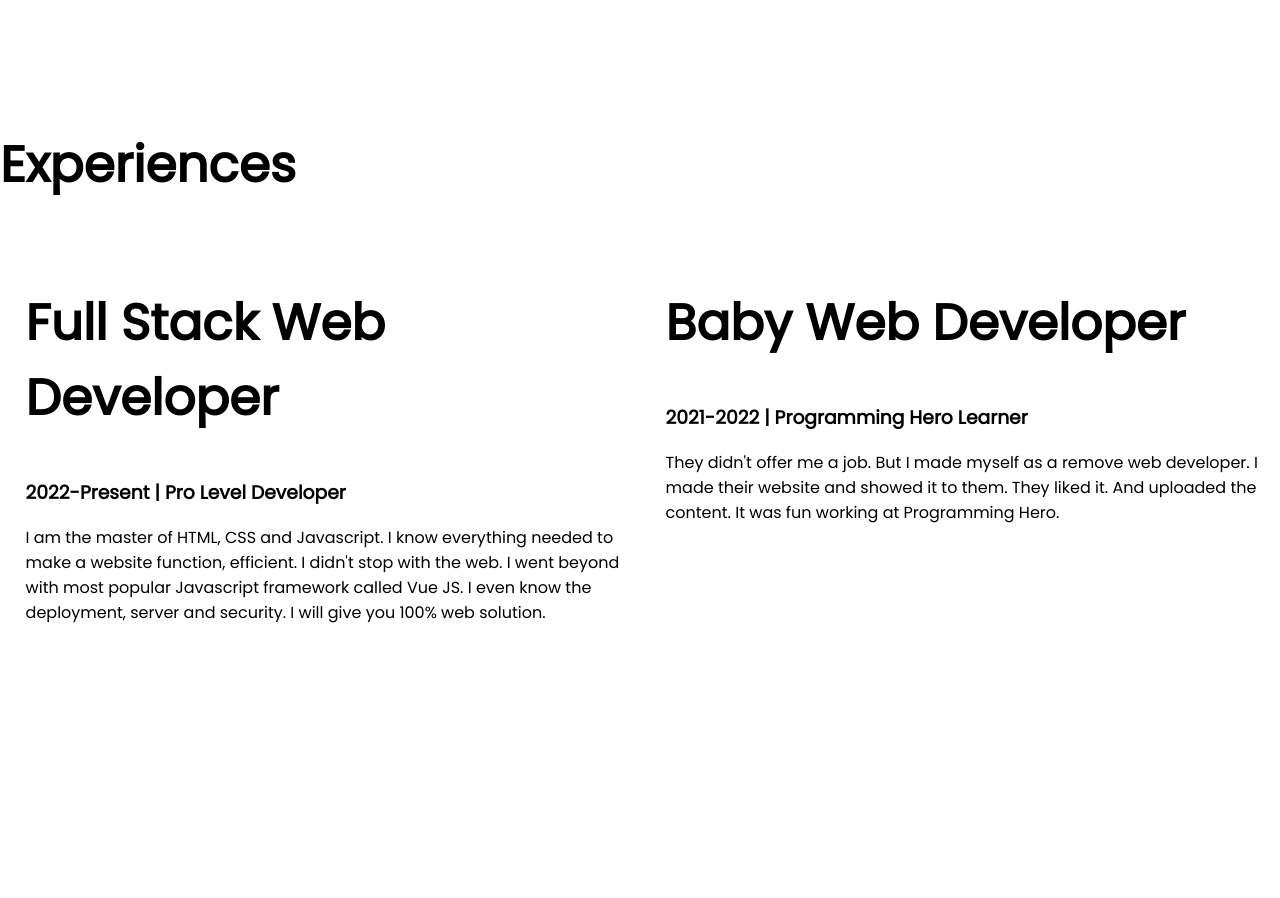
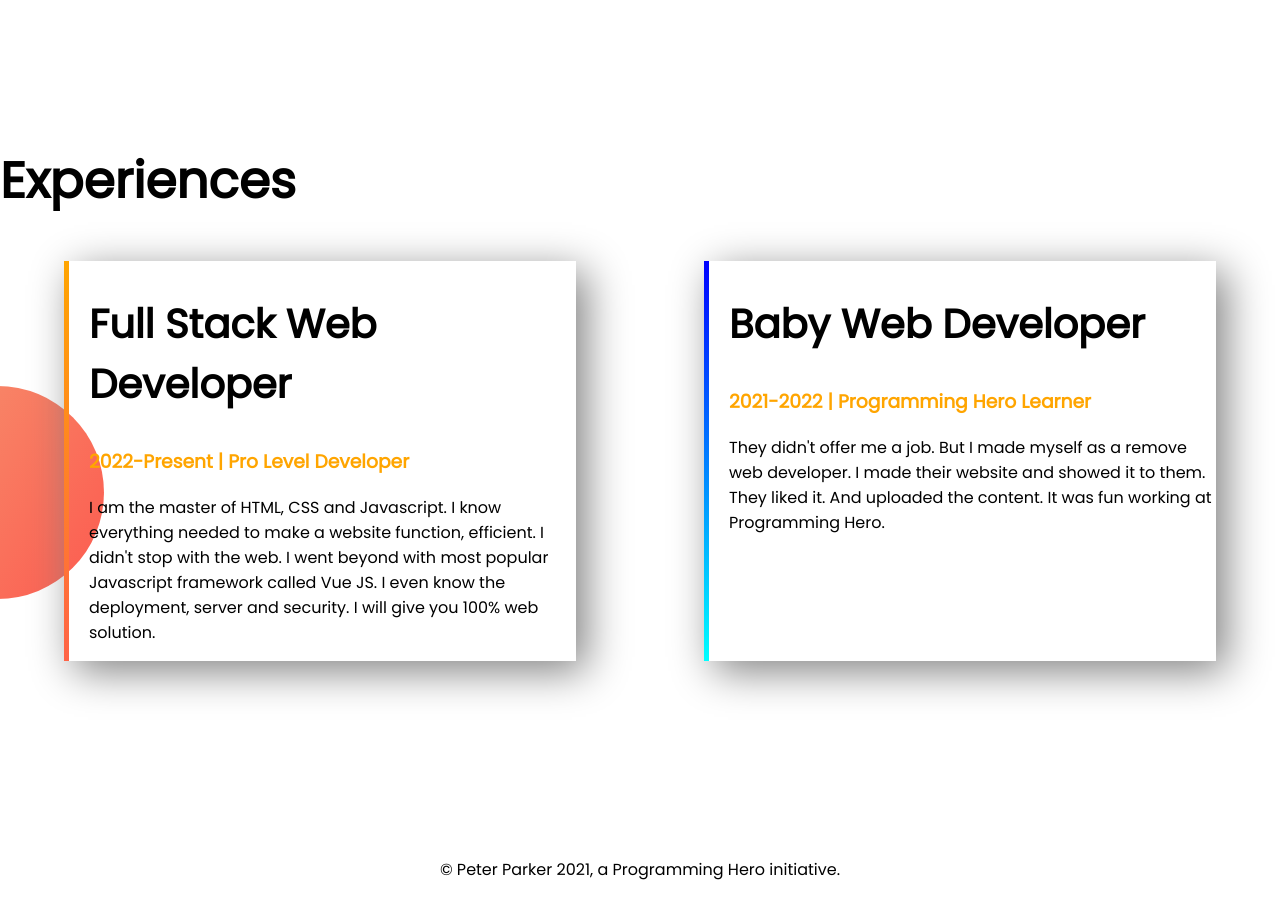
Before and after one commit to salman-rahman-01/developer-portfolio, a plain HTML site: page index.html in a window 1280 px wide. Shown: the part 1380-2278 px from the top of the page. Before the commit the page ends 2171 px from the top, so only its background shows below. Drawn offline with Linux system fonts and the light colour scheme.

Commit message:
new code added

```diff
--- a/index.html
+++ b/index.html
@@ -38,22 +38,25 @@
             </div>
     </section>
 
-    <section class="experience-item">
+    <section class="experience-area">
         <h1>Experiences</h1>
 
         <div class="flexible-container">
-            <div class="half-width">
-                <h1>Full Stack Web Developer</h1>
-                <h3>2022-Present | Pro Level Developer</h3>
+            <div id="full-dev" class="experience-items">
+                <h2>Full Stack Web Developer</h2>
+                <h3 class="color-korbo">2022-Present | Pro Level Developer</h3>
                 <p>I am the master of HTML, CSS and Javascript. I know everything needed to make a website function, efficient. I didn't stop with the web. I went beyond with most popular Javascript framework called Vue JS. I even know the deployment, server and security. I will give you 100% web solution.</p>
             </div>
 
-            <div class="half-width">
-                <h1>Baby Web Developer</h1>
-                <h3>2021-2022 | Programming Hero Learner</h3>
+            <div id="baby-dev" class="experience-items">
+                <h2>Baby Web Developer</h2>
+                <h3 class="color-korbo">2021-2022 | Programming Hero Learner</h3>
                 <p>They didn't offer me a job. But I made myself as a remove web developer. I made their website and showed it to them. They liked it. And uploaded the content. It was fun working at Programming Hero.</p>
             </div>
         </div>
     </section>
+    <footer>
+        <p>© Peter Parker 2021, a Programming Hero initiative.</p>
+    </footer>
 </body>
 </html>
--- a/style.css
+++ b/style.css
@@ -5,16 +5,22 @@ body{
 h1{
     font-size: 50px;
 }
+h2{
+    font-size: 40px;
+}
 .color-korbo{
     color: orange;
 }
 .flexible-container{
     display: flex;
-    margin-bottom: 150px;
+    margin-bottom: 100px;
 }
 .half-width{
     width: 50%;
     padding-left: 2%;
+    margin-left: 30px;
+    margin-top: 20px;
+    margin-bottom: 50px;
 }
 .half-width img{
     width: 80%;
@@ -48,3 +54,29 @@ h1{
 .color-korbo2{
     color: skyblue;
 }
+.experience-area{
+    background-image: url(images/exp-bg.png);
+    background-repeat: no-repeat;
+    background-position: left;
+    padding-bottom: 80px;
+}
+.experience-items{
+    width: 40%;
+    margin-left: 5%;
+    margin-right: 5%;
+    padding-left: 20px;
+    box-shadow: 10px 10px 40px gray;
+}
+#full-dev{
+    border-image: linear-gradient(orange, tomato);
+    border-image-slice: 1;
+    border-left: 5px solid;
+}
+#baby-dev{
+    border-image: linear-gradient(blue, cyan);
+    border-image-slice: 1;
+    border-left: 5px solid;
+}
+footer p{
+    text-align: center;
+}
```
Lines whose indentation alone changed are shown as unchanged.
